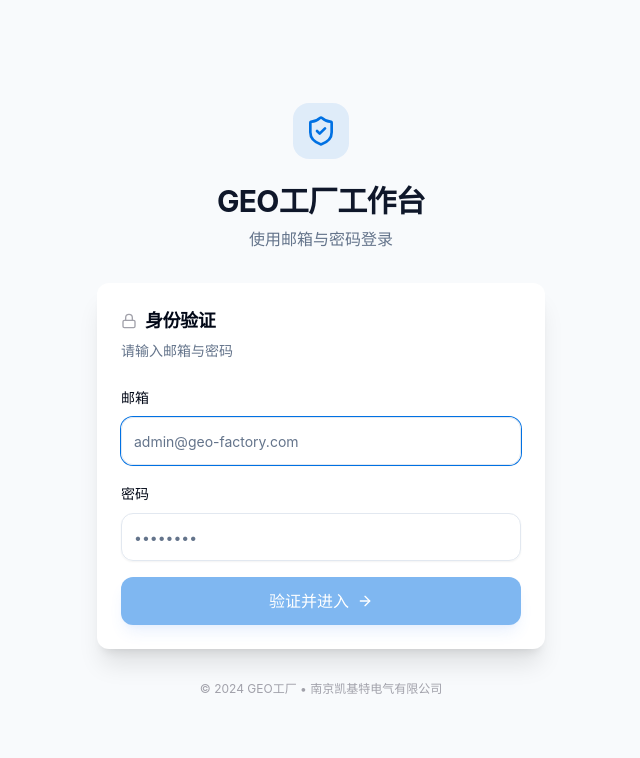
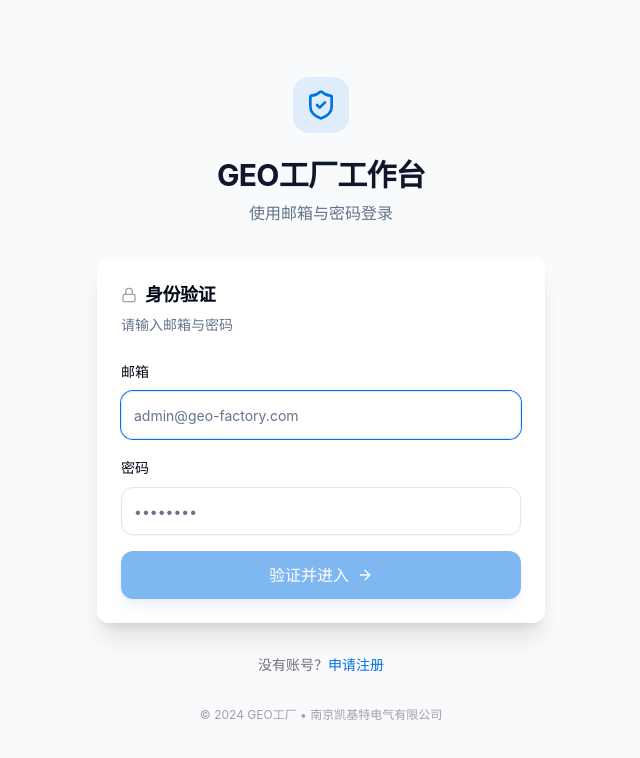
Before and after one commit to le989/geo, a Next.js app: page /workbench/login in a window 1280 px wide. Shown: the top 758 px of the page, without its empty margins (319-959 px from the left). Built offline with nearby package versions, Linux system fonts and the light colour scheme.

Commit message:
feat: 登录页添加注册入口

```diff
--- a/app/workbench/login/page.tsx
+++ b/app/workbench/login/page.tsx
@@ -104,6 +104,9 @@ export default function LoginPage() {
             </form>
           </CardContent>
         </Card>
+        <p className="text-center text-sm text-zinc-500">
+          没有账号？<a href="/workbench/register" className="text-[#0071e3] hover:underline font-medium">申请注册</a>
+        </p>
         <p className="text-center text-xs text-zinc-400">
           &copy; 2024 GEO工厂 &bull; 南京凯基特电气有限公司
         </p>
```
